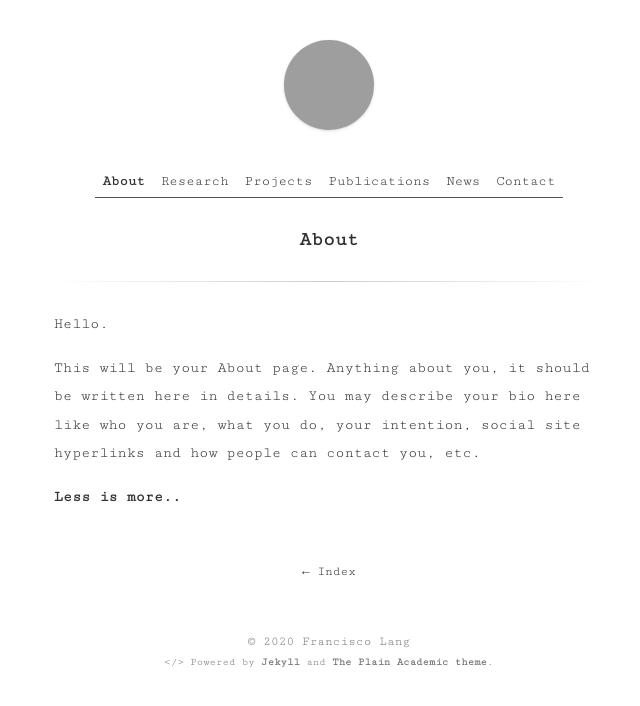
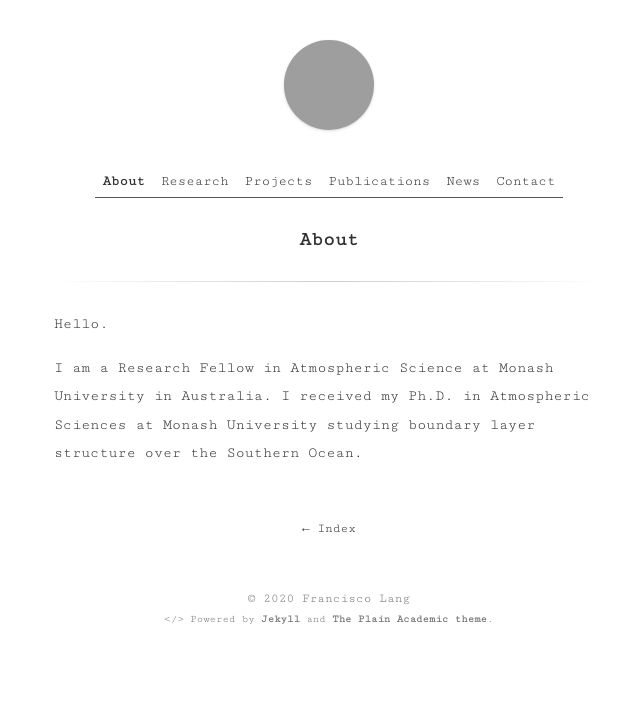
Before and after one commit to franciscolang/franciscolang.github.io, a Jekyll site: the page built from about.md, in a window 1280 px wide, cut to the strip 0-706 px from the top of the page. Shown: the whole strip, without its empty margins (311-951 px from the left). Built offline with Jekyll 4.4.1, drawn with Linux system fonts in a browser that asks for light colours; grey boxes are pictures that could not be loaded.

Commit message:
Update about.md

```diff
--- a/about.md
+++ b/about.md
@@ -5,6 +5,4 @@ title: About
 
 Hello.
 
-This will be your About page. Anything about you, it should be written here in details. You may describe your bio here like who you are, what you do, your intention, social site hyperlinks and how people can contact you, etc.
-
-**Less is more..**
+I am a Research Fellow in Atmospheric Science at Monash University in Australia. I received my Ph.D. in Atmospheric Sciences at Monash University studying boundary layer structure over the Southern Ocean.
```
